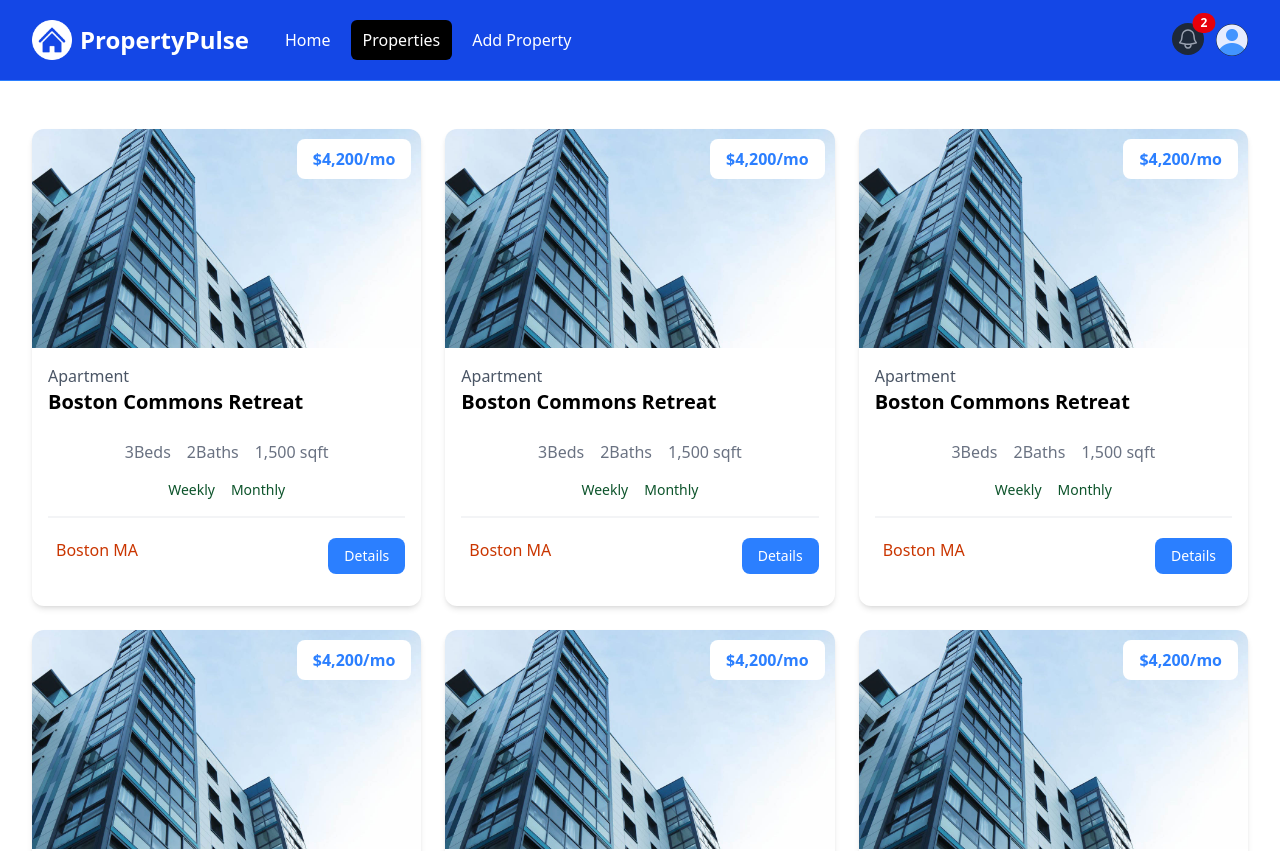
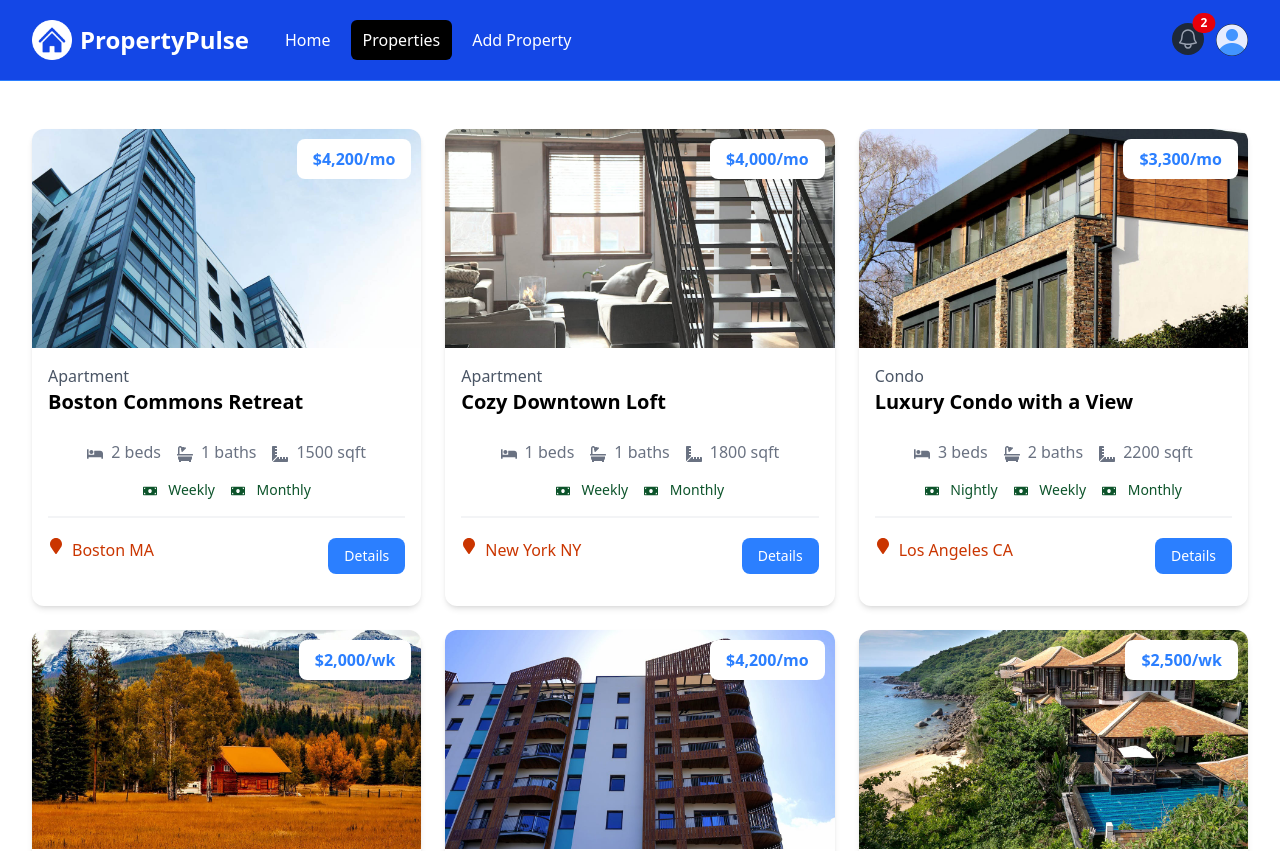
Before and after one commit to mhjarvis/property-flow, a Next.js app: page /properties in a window 1280 px wide. Shown: the top 851 px of the page. Built offline with nearby package versions, Linux system fonts and the light colour scheme.

Commit message:
Enhance PropertyCard component with dynamic property details and improved image handling

```diff
--- a/components/PropertyCard.jsx
+++ b/components/PropertyCard.jsx
@@ -1,57 +1,95 @@
+import Image from "next/image"
+import Link from "next/link"
+import {
+	FaBed,
+	FaBath,
+	FaRulerCombined,
+	FaMoneyBill,
+	FaMapMarker,
+	FaMap,
+} from "react-icons/fa"
+
 export default function PropertyCard({ property }) {
+	const getRateDisplay = () => {
+		const { rates } = property
+		if (rates.monthly) {
+			return `${rates.monthly.toLocaleString()}/mo`
+		} else if (rates.weekly) {
+			return `${rates.weekly.toLocaleString()}/wk`
+		} else if (rates.nightly) {
+			return `${rates.nightly.toLocaleString()}/night`
+		}
+	}
+
 	return (
-		<div class="rounded-xl shadow-md relative">
-			<img
-				src="images/properties/a1.jpg"
+		<div className="rounded-xl shadow-md relative">
+			<Image
+				src={`/images/properties/${property.images[0]}`}
 				alt=""
-				class="w-full h-auto rounded-t-xl"
+				height={0}
+				width={0}
+				sizes="'100vw"
+				className="w-full h-auto rounded-t-xl"
 			/>
-			<div class="p-4">
-				<div class="text-left md:text-center lg:text-left mb-6">
-					<div class="text-gray-600">Apartment</div>
-					<h3 class="text-xl font-bold">Boston Commons Retreat</h3>
+			<div className="p-4">
+				<div className="text-left md:text-center lg:text-left mb-6">
+					<div className="text-gray-600">{property.type}</div>
+					<h3 className="text-xl font-bold">{property.name}</h3>
 				</div>
-				<h3 class="absolute top-[10px] right-[10px] bg-white px-4 py-2 rounded-lg text-blue-500 font-bold text-right md:text-center lg:text-right">
-					$4,200/mo
+				<h3 className="absolute top-[10px] right-[10px] bg-white px-4 py-2 rounded-lg text-blue-500 font-bold text-right md:text-center lg:text-right">
+					${getRateDisplay()}
 				</h3>
 
-				<div class="flex justify-center gap-4 text-gray-500 mb-4">
+				<div className="flex justify-center gap-4 text-gray-500 mb-4">
 					<p>
-						<i class="fa-solid fa-bed"></i> 3
-						<span class="md:hidden lg:inline">Beds</span>
+						<FaBed className="inline mr-2"></FaBed>
+						{property.beds} <span className="md:hidden lg:inline">beds</span>
 					</p>
 					<p>
-						<i class="fa-solid fa-bath"></i> 2
-						<span class="md:hidden lg:inline">Baths</span>
+						<FaBath className="inline mr-2" />
+						{property.baths} <span className="md:hidden lg:inline">baths</span>
 					</p>
 					<p>
-						<i class="fa-solid fa-ruler-combined"></i>
-						1,500 <span class="md:hidden lg:inline">sqft</span>
+						<FaRulerCombined className="inline mr-2" />
+						{property.square_feet}{" "}
+						<span className="md:hidden lg:inline">sqft</span>
 					</p>
 				</div>
 
-				<div class="flex justify-center gap-4 text-green-900 text-sm mb-4">
-					<p>
-						<i class="fa-solid fa-money-bill"></i> Weekly
-					</p>
-					<p>
-						<i class="fa-solid fa-money-bill"></i> Monthly
-					</p>
+				<div className="flex justify-center gap-4 text-green-900 text-sm mb-4">
+					{property.rates.nightly && (
+						<p>
+							<FaMoneyBill className="inline mr-2" /> Nightly
+						</p>
+					)}
+					{property.rates.weekly && (
+						<p>
+							<FaMoneyBill className="inline mr-2" /> Weekly
+						</p>
+					)}
+					{property.rates.monthly && (
+						<p>
+							<FaMoneyBill className="inline mr-2" /> Monthly
+						</p>
+					)}
 				</div>
 
-				<div class="border border-gray-100 mb-5"></div>
+				<div className="border border-gray-100 mb-5"></div>
 
-				<div class="flex flex-col lg:flex-row justify-between mb-4">
-					<div class="flex align-middle gap-2 mb-4 lg:mb-0">
-						<i class="fa-solid fa-location-dot text-lg text-orange-700"></i>
-						<span class="text-orange-700"> Boston MA </span>
+				<div className="flex flex-col lg:flex-row justify-between mb-4">
+					<div className="flex align-middle gap-2 mb-4 lg:mb-0">
+						<FaMapMarker className="text-orange-700" />
+						<span className="text-orange-700">
+							{" "}
+							{property.location.city} {property.location.state}{" "}
+						</span>
 					</div>
-					<a
-						href="property.html"
-						class="h-[36px] bg-blue-500 hover:bg-blue-600 text-white px-4 py-2 rounded-lg text-center text-sm"
+					<Link
+						href={`/properties/${property._id}`}
+						className="h-[36px] bg-blue-500 hover:bg-blue-600 text-white px-4 py-2 rounded-lg text-center text-sm"
 					>
 						Details
-					</a>
+					</Link>
 				</div>
 			</div>
 		</div>
```
